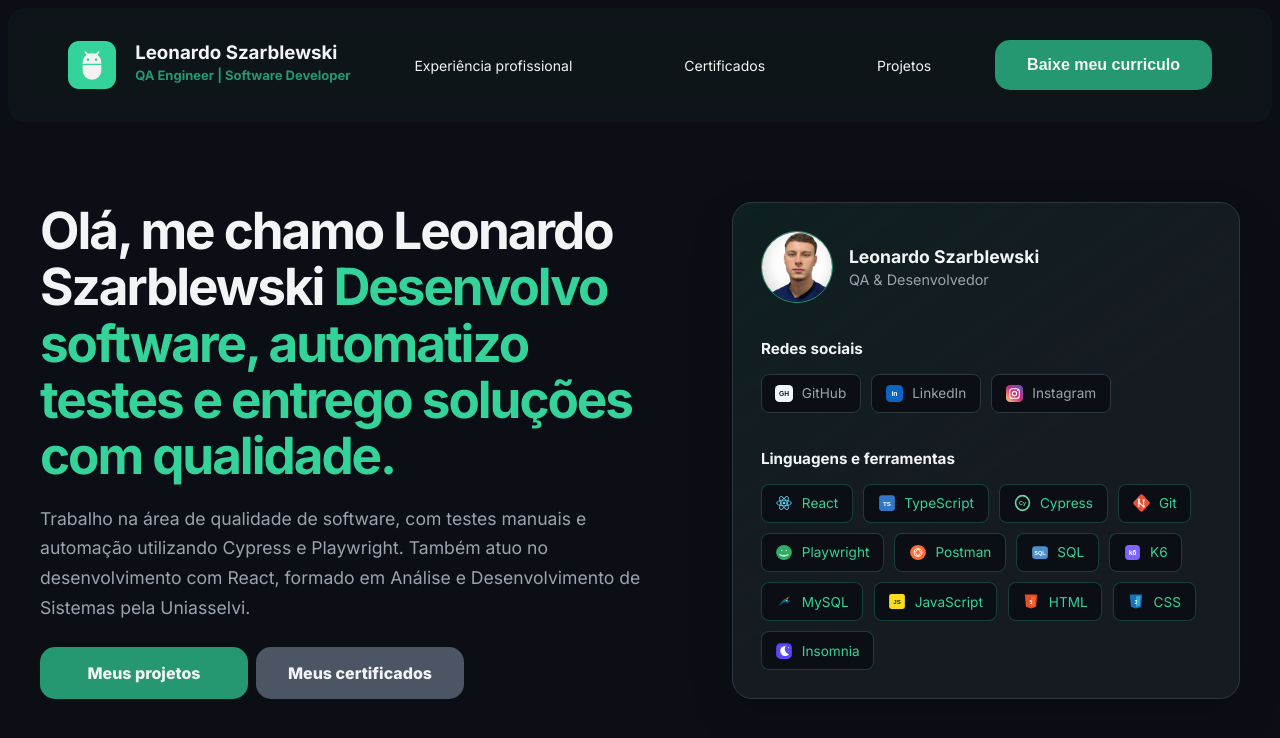
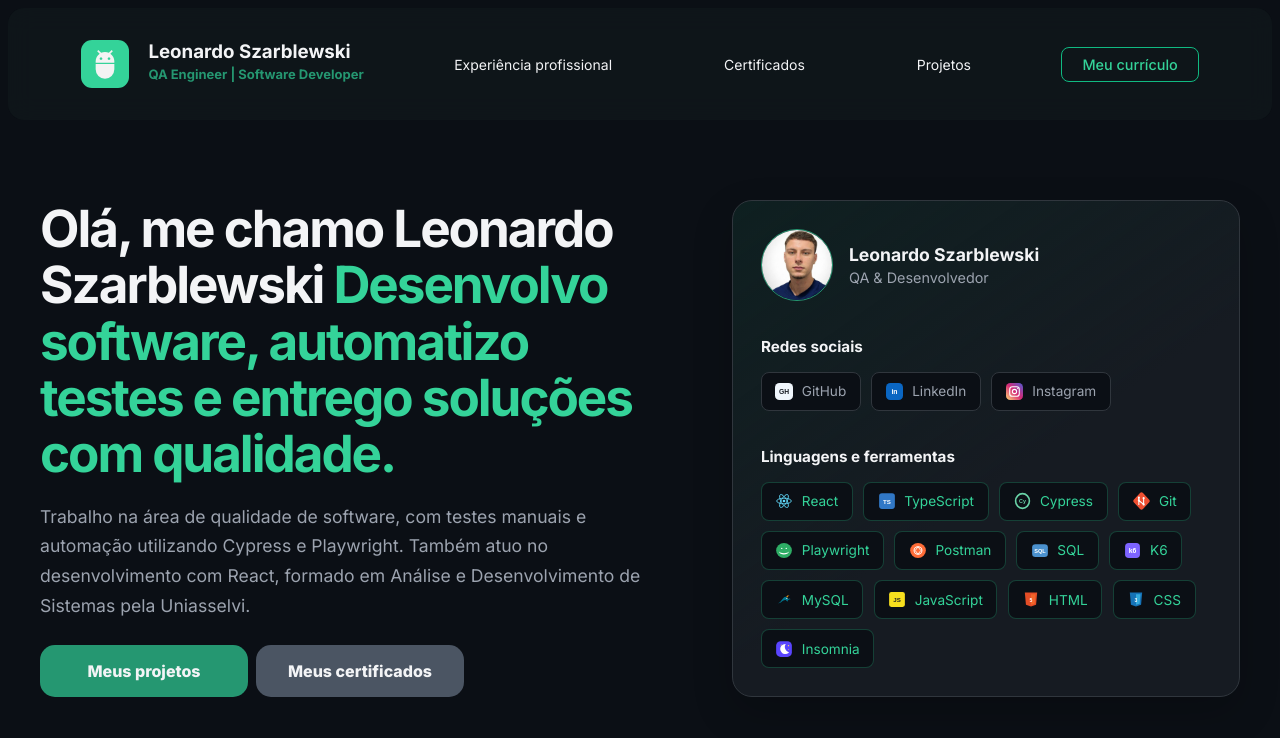
Before and after one commit to leonardoSzarblewski/portfolio, a React (Vite) app: page / in a window 1280 px wide. Shown: the top 738 px of the page. Built offline with nearby package versions, Linux system fonts and the light colour scheme.

Commit message:
refactor: enhance navigation links with hover effects and update curriculum button styling

```diff
--- a/src/components/sections/Header.modules.css
+++ b/src/components/sections/Header.modules.css
@@ -46,14 +46,43 @@
 }
 
 .nav-items a {
+  position: relative;
   text-decoration: none;
 }
 
-li:hover {
-  background-color: var(--border-color);
-  padding: 0.5rem;
-  border-radius: 1rem;
-  transition: 0.1s;
+.nav-items a::after {
+  position: absolute;
+  right: 0.5rem;
+  bottom: 0;
+  left: 0.5rem;
+  height: 2px;
+  background-color: var(--primary-hover);
+  content: "";
+  transform: scaleX(0);
+  transition: transform 0.2s ease;
+}
+
+.nav-items a:hover::after,
+.nav-items a:focus-visible::after {
+  transform: scaleX(1);
+}
+
+.curriculum {
+  color: var(--primary-hover);
+  border: 1.5px solid #10b981;
+  background-color: transparent;
+  padding: 0.5rem 1.25rem;
+  border-radius: 8px;
+  font-weight: 500;
+  font-size: 0.9rem;
+  text-decoration: none;
+  transition: all 0.3s ease;
+}
+
+.curriculum:hover {
+  background-color: var(--primary-hover);
+  color: var(--text-main);
+  box-shadow: 0 4px 14px rgba(16, 185, 129, 0.3);
 }
 
 @media (max-width: 980px) {
--- a/src/components/sections/Header.tsx
+++ b/src/components/sections/Header.tsx
@@ -1,6 +1,5 @@
 import "./Header.modules.css";
 import quality from "../../assets/quality.svg";
-import { Button } from "../Button";
 
 export function Header() {
   return (
@@ -30,9 +29,10 @@
               </a>
             </ul>
           </div>
-          <div className="nav-items">
-            <Button>Baixe meu curriculo</Button>
-          </div>
+
+          <a className="curriculum" href="">
+            Meu currículo
+          </a>
         </div>
       </nav>
     </>
```
